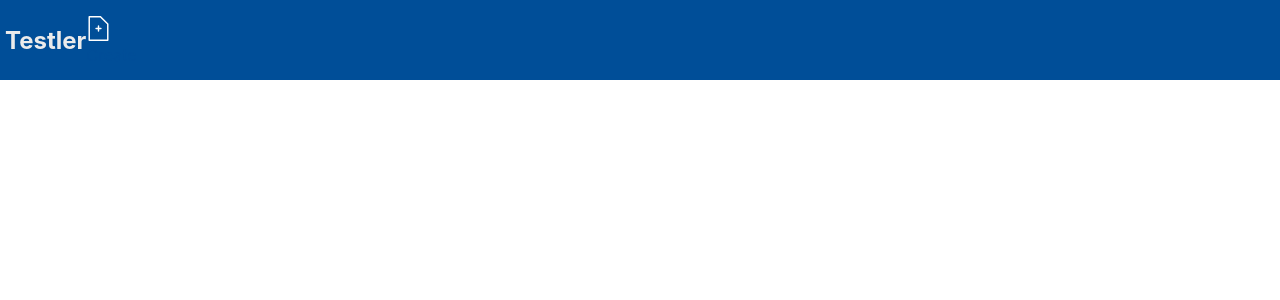
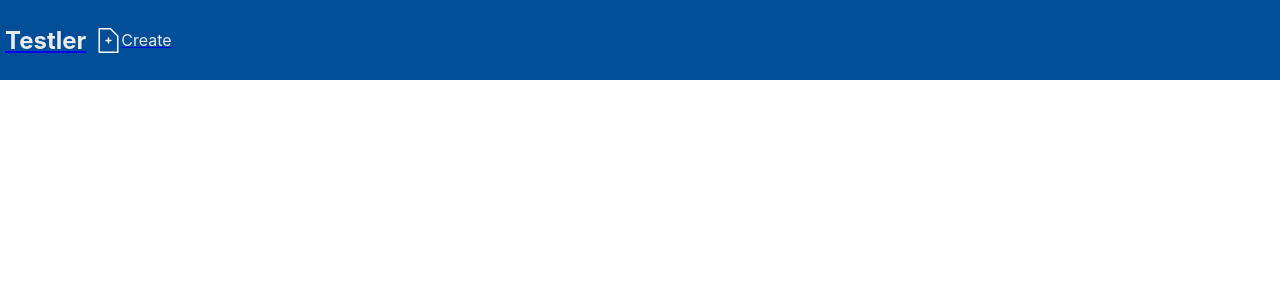
Before and after one commit to Paaka/Testler, a React (Create React App) app in the folder Frontend/: page / in a window 1280 px wide. Shown: the top 300 px of the page. Built offline with nearby package versions, Linux system fonts and the light colour scheme.

Commit message:
Added react-router

```diff
--- a/Frontend/package.json
+++ b/Frontend/package.json
@@ -9,6 +9,7 @@
     "node-sass": "^4.14.1",
     "react": "^16.13.1",
     "react-dom": "^16.13.1",
+    "react-router-dom": "^5.2.0",
     "react-scripts": "3.4.1"
   },
   "scripts": {
--- a/Frontend/src/App.js
+++ b/Frontend/src/App.js
@@ -1,11 +1,21 @@
 import React from 'react';
-import Sidebar from './components/Organisms/Sidebar/Sidebar';
+import Routes from './Routes/Routes';
+import {BrowserRouter as Router, Switch, Route} from 'react-router-dom';
+import BasicView from './views/BasicView';
+import NewSetView from './views/NewSetView';
 
 function App() {
   return (
-    <div className="App">
-       <Sidebar />
-    </div>
+    <Router>
+      <Switch>
+        <Route exact path={Routes.main}>
+          <BasicView></BasicView>
+        </Route>
+        <Route path={Routes.newset}>
+          <NewSetView></NewSetView>
+        </Route>
+      </Switch>
+    </Router>
   );
 }
 
--- /dev/null
+++ b/Frontend/src/Routes/Routes.js
@@ -0,0 +1,4 @@
+export default{
+    main:'/',
+    newset:'/newset',
+}
--- a/Frontend/src/components/Atoms/Typography/Paragraph/Paragraph.scss
+++ b/Frontend/src/components/Atoms/Typography/Paragraph/Paragraph.scss
@@ -1,5 +1,5 @@
 @import '../../../../constants/Colors.scss';
 .Paragraph{
     font-size: 16px;
-    color: $primary;
+    color: $white;
 }
--- a/Frontend/src/components/Molecules/ButtonWithLabel/ButtonWithLabel.js
+++ b/Frontend/src/components/Molecules/ButtonWithLabel/ButtonWithLabel.js
@@ -1,10 +1,15 @@
 import React from 'react';
 import Paragraph from '../../Atoms/Typography/Paragraph/Paragraph';
 import DivImage from '../../Atoms/DivImage/DivImage';
+import './ButtonWithLabel.scss';
 
-const ButtonWithLabel = ({children, path}) =>{
+const ButtonWithLabel = ({children, onClickFn = ()=>{}, path}) =>{
+    const onClickHandler = (e) => {
+        onClickFn();
+    }
+
     return(
-        <div>
+        <div className="ButtonWithLabel" onClick={onClickHandler}>
             <DivImage path={path}/>
             <Paragraph>{children}</Paragraph>
         </div>
--- /dev/null
+++ b/Frontend/src/components/Molecules/ButtonWithLabel/ButtonWithLabel.scss
@@ -0,0 +1,15 @@
+@import '../../../constants/Colors.scss';
+
+.ButtonWithLabel{
+    display: flex;
+    justify-content: center;
+    align-items: center;
+    padding: 10px;
+    cursor: pointer;
+    transition: all .2s;
+
+    &:hover{
+        background-color:$primary-light;
+        border-radius: 20px;
+    }
+}
--- a/Frontend/src/components/Organisms/Sidebar/Sidebar.js
+++ b/Frontend/src/components/Organisms/Sidebar/Sidebar.js
@@ -2,12 +2,20 @@ import React from 'react';
 import H2 from '../../Atoms/Typography/H2/H2';
 import './Sidebar.scss';
 import ButtonWithLabel from '../../Molecules/ButtonWithLabel/ButtonWithLabel';
+import { Link } from 'react-router-dom';
+import Routes from '../../../Routes/Routes';
 
 const Sidebar = props => {
     return(
     <div className="SidebarWrapper">
-        <H2>Testler</H2>
-        <ButtonWithLabel path={require('../../../assets/new.svg')}> Create</ButtonWithLabel>
+        <Link to={Routes.main}>
+            <H2>Testler</H2>
+        </Link>
+        <Link to={Routes.newset}>
+            <ButtonWithLabel path={require('../../../assets/new.svg')}>
+               Create
+            </ButtonWithLabel>
+        </Link>
     </div>
     )
 }
--- /dev/null
+++ b/Frontend/src/templates/MainTemplate.js
@@ -0,0 +1,12 @@
+import React from 'react';
+import Sidebar from '../components/Organisms/Sidebar/Sidebar';
+
+const MainTemplate = ({children}) => {
+   return(
+    <div>
+        <Sidebar></Sidebar>
+        {children}
+    </div>)
+}
+
+export default MainTemplate;
--- /dev/null
+++ b/Frontend/src/views/BasicView.js
@@ -0,0 +1,8 @@
+import React from 'react';
+import MainTemplate from '../templates/MainTemplate';
+
+const BasicView = () => {
+    return <MainTemplate />
+}
+
+export default BasicView;
--- /dev/null
+++ b/Frontend/src/views/NewSetView.js
@@ -0,0 +1,12 @@
+import React from 'react';
+import MainTemplate from '../templates/MainTemplate';
+
+const NewSetView = () => {
+    return (
+    <MainTemplate>
+        <p>NewSetView</p>
+    </MainTemplate>
+    );
+};
+
+export default NewSetView;
```
Also changed, not shown: 2 other files (tests, documents, lock files or other folders).
